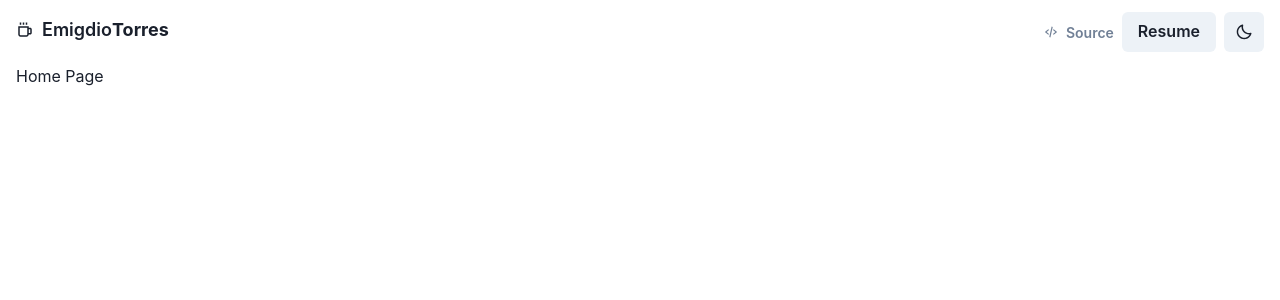
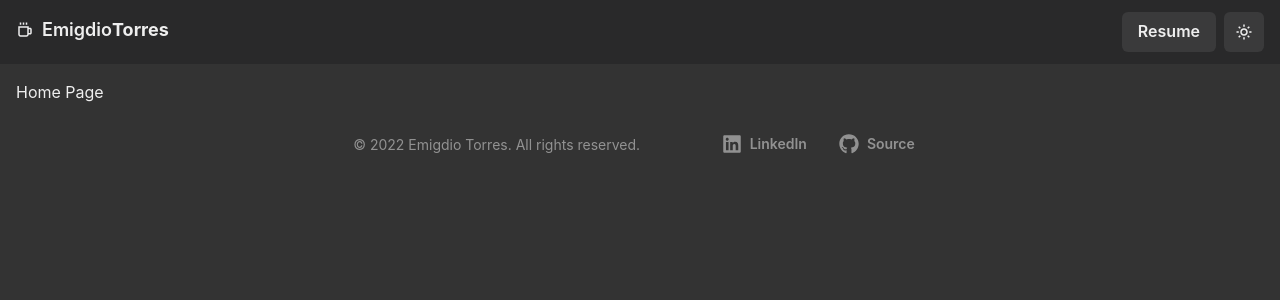
Before and after one commit to emigdio821/emigdio821.github.io, a React (Create React App) app: page / in a window 1280 px wide. Shown: the top 300 px of the page. Built offline with nearby package versions, Linux system fonts and the light colour scheme.

Commit message:
Added Footer, NotFound and some tweaks

```diff
--- a/src/App.tsx
+++ b/src/App.tsx
@@ -1,26 +1,22 @@
-import { theme, ChakraProvider, Box, Container } from "@chakra-ui/react";
+import { ChakraProvider, Box, Container } from "@chakra-ui/react";
 import { Navbar } from "./components/Nabvar";
-import { routes } from "./routes/routes";
-import { BrowserRouter, Routes, Route, Navigate } from "react-router-dom";
+import { BrowserRouter } from "react-router-dom";
+import theme from "./lib/theme";
+import { AnimatedRoutes } from "./components/AnimatedRoutes";
+import { Footer } from "./components/Footer";
 
-export const App = () => (
+export const App = () => {
+  return (
     <BrowserRouter>
       <ChakraProvider theme={theme}>
         <Navbar />
-      <Box px={4} pt={"64px"}>
+        <Box p={4} pt={20}>
           <Container maxW="8xl" m={[0, "auto"]} p={0}>
-          <Routes>
-            {routes.map(({ Component, path }) => (
-              <Route
-                key={`${path}-route`}
-                path={path}
-                element={<Component />}
-              />
-            ))}
-            <Route path="/*" element={<Navigate to={routes[0].to} replace />} />
-          </Routes>
+            <AnimatedRoutes />
           </Container>
         </Box>
+        <Footer />
       </ChakraProvider>
     </BrowserRouter>
   );
+};
--- /dev/null
+++ b/src/components/AnimatedRoutes.tsx
@@ -0,0 +1,42 @@
+import { AnimatePresence } from "framer-motion";
+import { Navigate, Route, Routes, useLocation } from "react-router-dom";
+import { routes } from "../routes/routes";
+import { Footer } from "./Footer";
+import { MotionContainer } from "./MotionContainer";
+
+if (typeof window !== "undefined") {
+  window.history.scrollRestoration = "manual";
+}
+
+export const AnimatedRoutes = () => {
+  const location = useLocation();
+
+  return (
+    <>
+      <AnimatePresence
+        exitBeforeEnter
+        initial={true}
+        onExitComplete={() => {
+          if (typeof window !== "undefined") {
+            window.scrollTo({ top: 0 });
+          }
+        }}
+      >
+        <Routes location={location} key={location.pathname}>
+          {routes.map(({ Component, path }) => (
+            <Route
+              key={`${path}-route`}
+              path={path}
+              element={
+                <MotionContainer>
+                  <Component />
+                </MotionContainer>
+              }
+            />
+          ))}
+          <Route path="/*" element={<Navigate to={routes[0].to} replace />} />
+        </Routes>
+      </AnimatePresence>
+    </>
+  );
+};
--- /dev/null
+++ b/src/components/Footer.tsx
@@ -0,0 +1,50 @@
+import { ButtonGroup, Container, Stack, Button, Text } from "@chakra-ui/react";
+import { FaGithub, FaLinkedin } from "react-icons/fa";
+
+interface FooterBtnProps {
+  text: string;
+  href: string;
+  Icon: React.ComponentType<{ fontSize: string }>;
+}
+
+export const Footer = () => {
+  const FooterBtn = ({ text, href, Icon }: FooterBtnProps) => (
+    <Button
+      as="a"
+      size={"sm"}
+      target="_blank"
+      href={href}
+      aria-label={text}
+      leftIcon={<Icon fontSize="1.25rem" />}
+    >
+      {text}
+    </Button>
+  );
+  return (
+    <Container as="footer" role="contentinfo">
+      <Stack
+        pt="2"
+        pb="4"
+        justify="space-between"
+        direction={{ base: "column", md: "row" }}
+        align="center"
+      >
+        <Text opacity={0.5} fontSize="sm">
+          &copy; {new Date().getFullYear()} Emigdio Torres. All rights reserved.
+        </Text>
+        <ButtonGroup variant="ghost" opacity={0.5}>
+          <FooterBtn
+            text="LinkedIn"
+            href="https://www.linkedin.com/in/emigdio821/"
+            Icon={FaLinkedin}
+          />
+          <FooterBtn
+            text="Source"
+            href="https://github.com/emigdio821/emigdio821.github.io"
+            Icon={FaGithub}
+          />
+        </ButtonGroup>
+      </Stack>
+    </Container>
+  );
+};
--- /dev/null
+++ b/src/components/MotionContainer.tsx
@@ -0,0 +1,25 @@
+import { motion } from "framer-motion";
+
+const variants = {
+  initial: { opacity: 0, x: 0, y: 20 },
+  enter: { opacity: 1, x: 0, y: 0 },
+  exit: { opacity: 0, x: 0, y: 20 },
+};
+
+interface MotionContainerProps {
+  children: React.ReactNode;
+}
+
+export const MotionContainer = ({ children }: MotionContainerProps) => {
+  return (
+    <motion.div
+      initial="initial"
+      animate="enter"
+      exit="exit"
+      variants={variants}
+      transition={{ duration: 0.2, type: "easeInOut" }}
+    >
+      {children}
+    </motion.div>
+  );
+};
--- a/src/components/Nabvar.tsx
+++ b/src/components/Nabvar.tsx
@@ -1,7 +1,7 @@
 import { NavLink } from "react-router-dom";
-import { BiCoffee, BiCodeAlt } from "react-icons/bi";
+import { BiCoffee } from "react-icons/bi";
 import { ColorModeSwitcher } from "../ColorModeSwitcher";
-import { Box, Flex, Button, useColorModeValue, Link } from "@chakra-ui/react";
+import { Box, Flex, Button, useColorModeValue } from "@chakra-ui/react";
 
 export const Navbar = () => {
   return (
@@ -41,21 +41,8 @@ export const Navbar = () => {
             </Flex>
           </Box>
           <Flex alignItems={"center"}>
-            <Button
-              as={Link}
-              variant="link"
-              href="https://github.com/emigdio821/emigdio821.github.io"
-              isExternal
-              size={"sm"}
-              leftIcon={<BiCodeAlt />}
-            >
-              Source
-            </Button>
             <NavLink to="/resume">
-              <Button
-                marginLeft="2"
-                variant="solid"
-              >
+              <Button marginLeft="2" variant="solid">
                 Resume
               </Button>
             </NavLink>
--- /dev/null
+++ b/src/lib/theme.js
@@ -0,0 +1,47 @@
+import { extendTheme } from "@chakra-ui/react";
+import { mode } from "@chakra-ui/theme-tools";
+
+const styles = {
+  global: (props) => ({
+    body: {
+      bg: mode("inherit", "#333")(props),
+    },
+  }),
+};
+
+const components = {
+  // Heading: {
+  //   variants: {
+  //     "section-title": {
+  //       textDecoration: "underline",
+  //       fontSize: 20,
+  //       textUnderlineOffset: 6,
+  //       // textDecorationColor: "#525252",
+  //       textDecorationThickness: 4,
+  //       marginTop: 3,
+  //       marginBottom: 4,
+  //     },
+  //   },
+  // },
+  Link: {
+    baseStyle: () => ({
+      textUnderlineOffset: 2,
+    }),
+  },
+};
+
+// const fonts = {
+//   heading: "'M PLUS Rounded 1c'",
+// };
+
+// const colors = {
+//   grassTeal: "#88ccca",
+// };
+
+const config = {
+  initialColorMode: "dark",
+  useSystemColorMode: true,
+};
+
+const theme = extendTheme({ config, styles, components });
+export default theme;
--- a/src/pages/NotFound.tsx
+++ /dev/null
@@ -1,5 +0,0 @@
-export const NotFound = () => {
-  return (
-    <div>NotFound Page</div>
-  )
-}
--- /dev/null
+++ b/src/pages/NotFound/NotFound.module.css
@@ -0,0 +1,14 @@
+.err-blinking {
+  margin-left: 6px;
+  font-weight: bolder;
+  animation: blinking 0.5s alternate infinite;
+}
+
+@keyframes blinking {
+  from {
+    color: transparent;
+  }
+  to {
+    color: var(--chakra-colors-chakra-body-text);
+  }
+}
--- /dev/null
+++ b/src/pages/NotFound/NotFound.tsx
@@ -0,0 +1,22 @@
+import { Box, Center, VStack, Text } from "@chakra-ui/react";
+import { BiGhost } from "react-icons/bi";
+import styles from "./NotFound.module.css";
+
+export const NotFound = () => {
+  return (
+    <>
+      <Center>
+        <VStack align="center">
+          <Box>
+            <BiGhost size={80} />
+          </Box>
+          <Box>
+            <Text fontSize="4xl" fontWeight={"bold"}>
+              not found<span className={styles["err-blinking"]}>|</span>
+            </Text>
+          </Box>
+        </VStack>
+      </Center>
+    </>
+  );
+};
--- a/src/pages/index.ts
+++ b/src/pages/index.ts
@@ -1,3 +1,3 @@
 export { Home } from "./Home";
 export { Resume } from "./Resume";
-export { NotFound } from "./NotFound";
+export { NotFound } from "./NotFound/NotFound";
```
Lines whose indentation alone changed are shown as unchanged.
